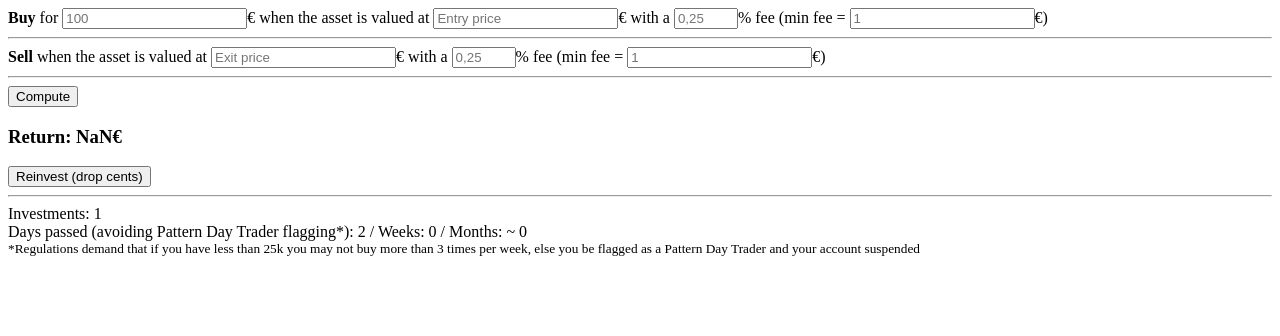
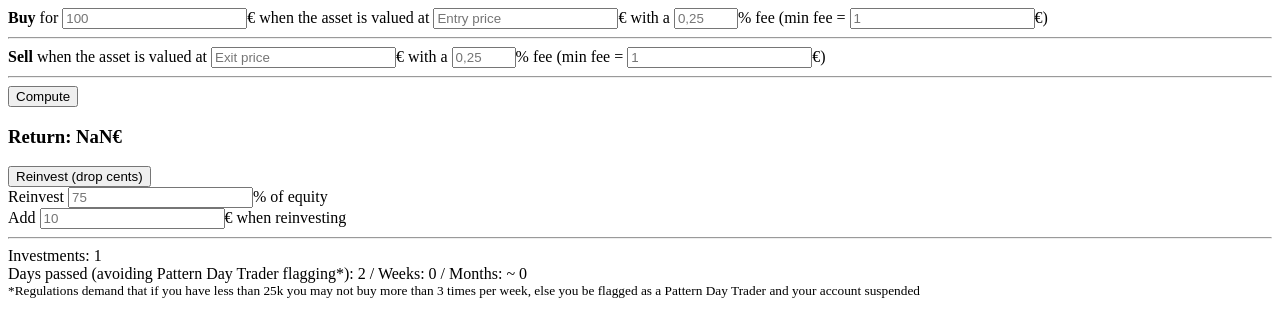
Before and after one commit to AwMan3703/investment-calculator, a plain HTML site: page index.html in a window 1280 px wide. Both pictures are taken after a click on the button "Compute". Drawn offline with Linux system fonts and the light colour scheme.

Commit message:
added reinvestment options

```diff
--- a/index.html
+++ b/index.html
@@ -23,7 +23,11 @@
 		<hr>
 		<button id="button-start">Compute</button>
 		<h3>Return: <span id="profit">0</span>€</h3>
-		<button id="button-reinvest">Reinvest (drop cents)</button>
+		<button id="button-reinvest">Reinvest (drop cents)</button> <br>
+		Reinvest
+		<input type="number" placeholder="75" name="reinvest-percentage" id="reinvest-percentage">% of equity <br>
+		Add
+		<input type="number" placeholder="10" name="reinvest-add-amount" id="reinvest-add-amount">€ when reinvesting
 		<hr>
 		Investments: <span id="iteration-counter">0</span> <br>
 		Days passed (avoiding Pattern Day Trader flagging*): <span id="days-counter-pdt">0</span>
--- a/main.js
+++ b/main.js
@@ -6,6 +6,8 @@ const buy_fee_input = document.getElementById("buy-fee");
 const sell_fee_input = document.getElementById("sell-fee");
 const min_buy_fee_input = document.getElementById("buy-min-fee");
 const min_sell_fee_input = document.getElementById("sell-min-fee");
+const reinvest_percentage_input = document.getElementById("reinvest-percentage");
+const reinvest_add_amount_input = document.getElementById("reinvest-add-amount");
 
 const start_button = document.getElementById("button-start");
 const reinvest_button = document.getElementById("button-reinvest");
@@ -31,6 +33,8 @@ const getInputs = () => {
 		sellfee : parseFloat(sell_fee_input.value) || 0,
 		minbuyfee : parseFloat(min_buy_fee_input.value) || 0,
 		minsellfee : parseFloat(min_sell_fee_input.value) || 0,
+		reinvestpercentage : parseFloat(reinvest_percentage_input.value) || 0,
+		reinvestaddamount : parseFloat(reinvest_add_amount_input.value) || 0
 	}
 }
 
@@ -60,8 +64,16 @@ function reset_metrics() {
 
 function run(reinvest) {
 	const inputs = getInputs()
+
+	let invest_amount = reinvest
+		? percentageOf(inputs.investment, inputs.reinvestpercentage)
+		: inputs.investment
+	invest_amount = reinvest
+		? invest_amount + inputs.reinvestaddamount
+		: invest_amount
+
 	result_output.innerText = compute(
-		inputs.investment,
+		invest_amount,
 		inputs.startprice,
 		inputs.endprice,
 		inputs.buyfee,
```
